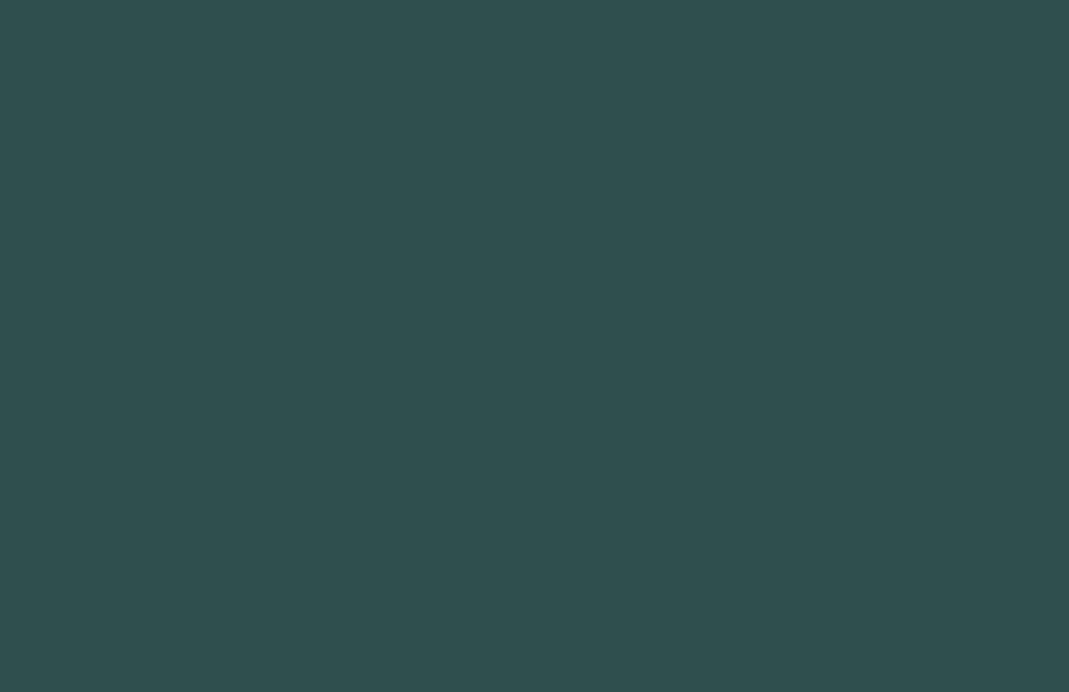
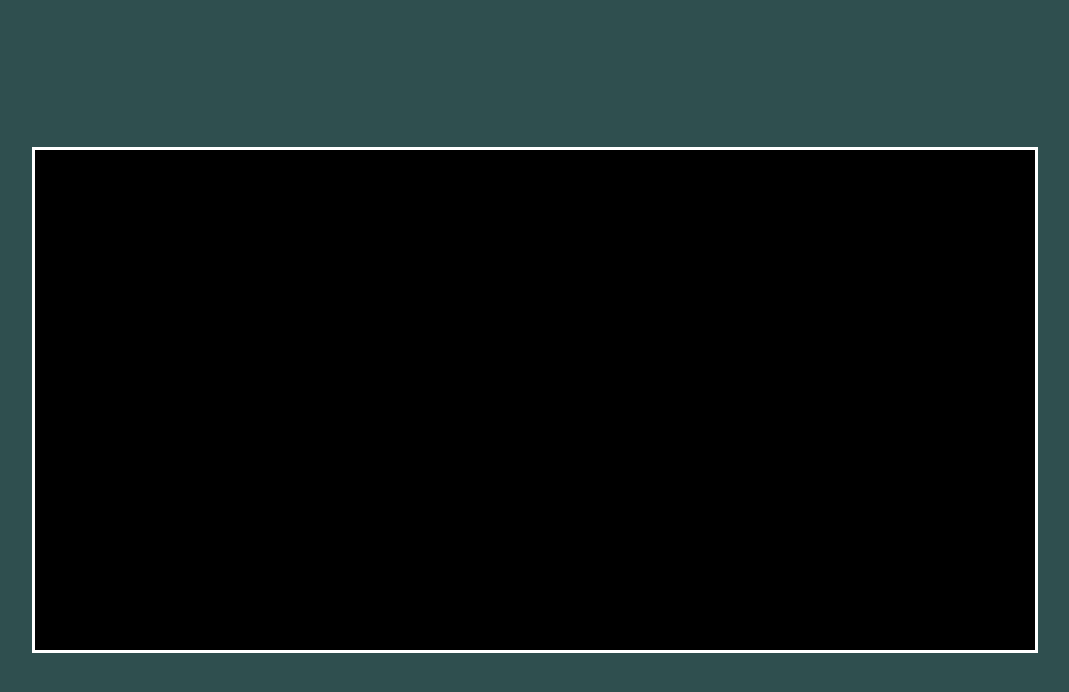
Before and after one commit to trallala9/Minigame-tennis-canvas, a website: page index.html in a window 1280 px wide. Shown: the whole page, without its empty margins (105-1174 px from the left). Drawn offline with Linux system fonts and the light colour scheme.

Commit message:
Add comments

```diff
--- a/index.html
+++ b/index.html
@@ -15,13 +15,18 @@
         body {
           margin: 0;
           padding: 0;
-          <!-- by wysrodkowac nasz obiekt canvas w body
-          uzyjemy wlasciwosci flex -->
+          /* by wysrodkowac nasz obiekt canvas w body
+          uzyjemy wlasciwosci flex*/
           display: flex;
           align-items: center;
           justify-content: center;
           height: 100vh;
           background-color: darkslategrey;
+        }
+        /*do obramowania mozemy uzyc css bo
+             jest na zewnatrz canvasa*/
+        canvas{
+            border: 3px solid white;
         }
     </style>
 </head>
@@ -45,8 +50,19 @@
 
         /*do stalych const przypisujemy wartosci by mozna bylo z nich
         korzystac pozniej dynamicznie*/
-        const cw = canvas.height;
-        const ch = canvas.width;
+        const ch = canvas.height;
+        const cw = canvas.width;
+
+        /*tworzymy funkcje-bedzie rysowała nam prostokat za pomoca
+        metody fillRect pobranej z kontekstu,dla parametrow wys i szr
+        mozemy podac wczesniej utworzona zmienna*/
+        function table(){
+            ctx.fillStyle;
+            ctx.fillRect(0, 0, cw, ch);
+
+        }
+        /*pamietamy o wywolaniu funkcji*/
+        table()
 
 
     </script>
```
